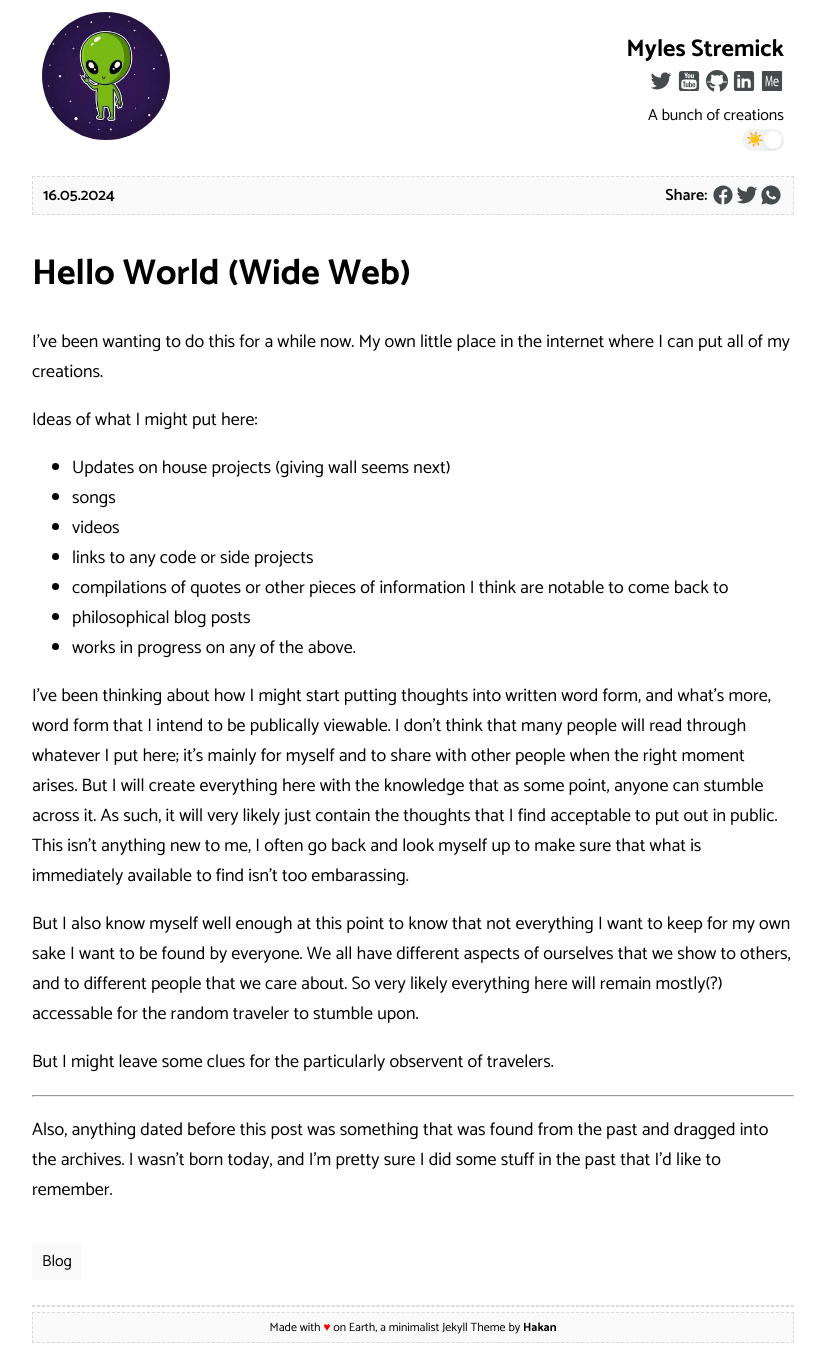
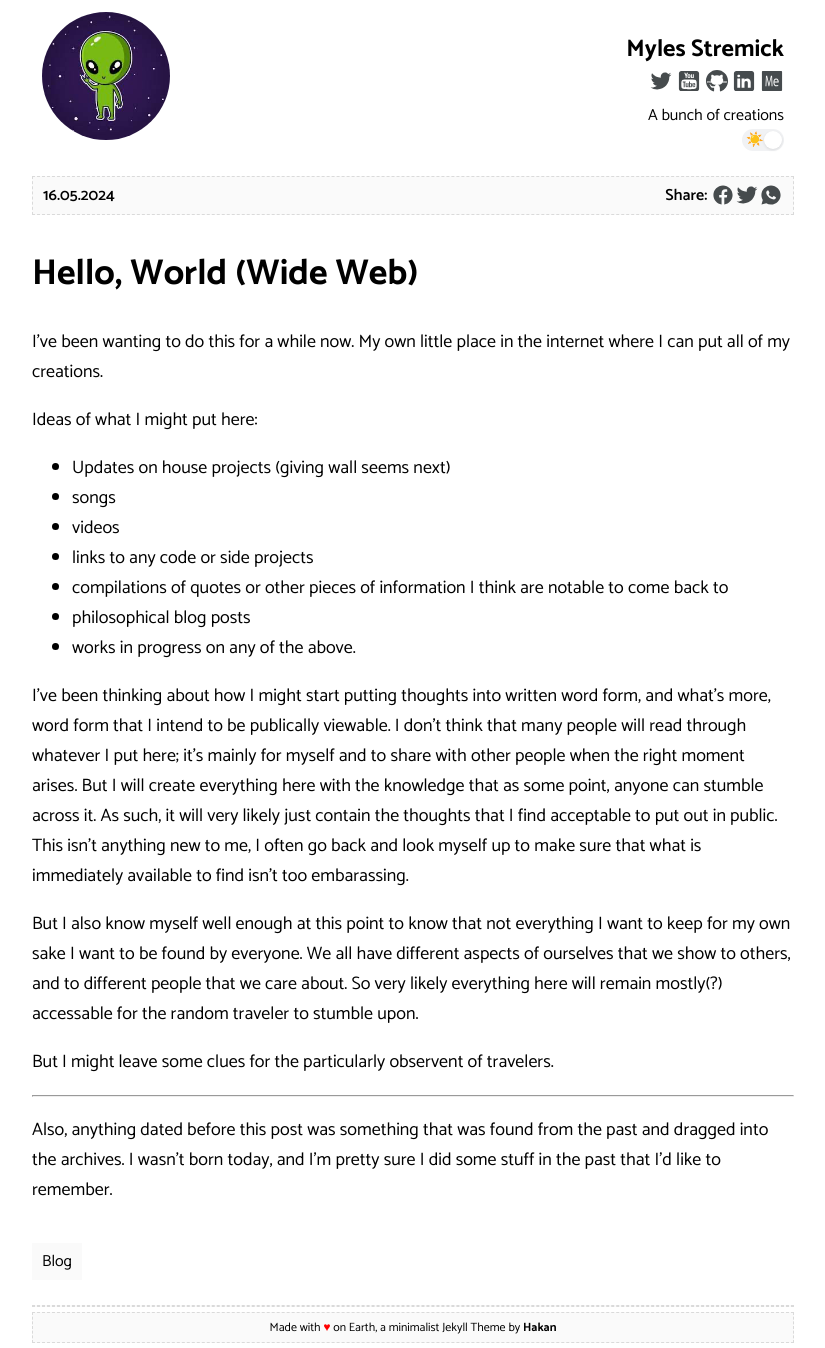
Before and after one commit to why-myles/why-myles.github.io, a Jekyll site: the page built from _posts/2024-05-16-Hello-World.md, in a window 1280 px wide. Shown: the whole page, without its empty margins (227-1052 px from the left). Built offline with Jekyll 4.4.1, drawn with Linux system fonts in a browser that asks for light colours; comment, search, counter and statistics services are not loaded.

Commit message:
and add a ,

```diff
--- a/_posts/2024-05-16-Hello-World.md
+++ b/_posts/2024-05-16-Hello-World.md
@@ -1,5 +1,5 @@
 ---
-title: "Hello World (Wide Web)"
+title: "Hello, World (Wide Web)"
 date: 2024-05-16
 author: Myles
 layout: post
```
